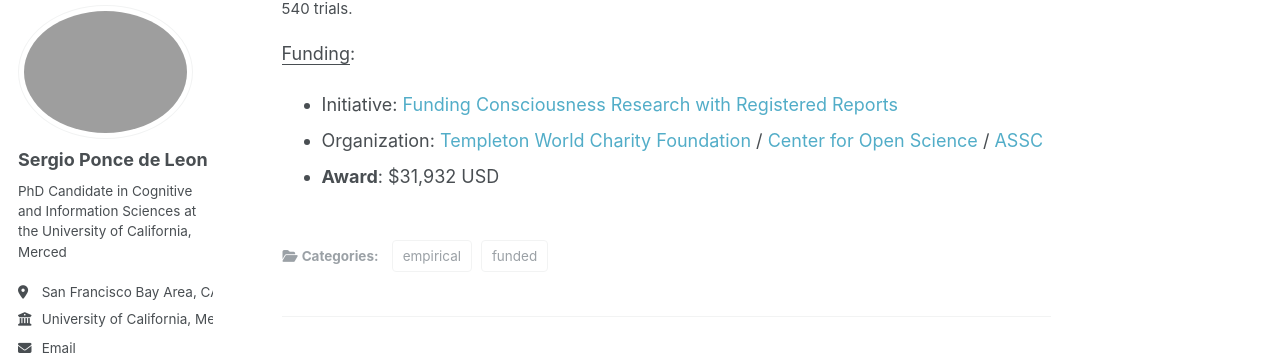
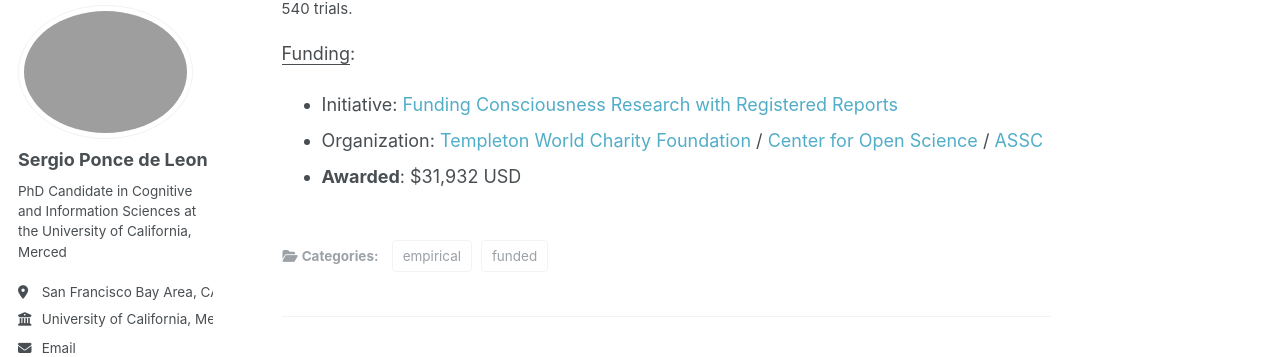
Before and after one commit to sergiopdl/sergiopdl.github.io, a Jekyll site: the page built from _projects/2025-05-08-Detecting-diferences-in-conscious-contents-using-EEG-complexity-measures.md, in a window 1280 px wide and 900 px high, scrolled down 1168 px. Shown: the part 94-451 px from the top of the window. Built offline with Jekyll 4.4.1, drawn with Linux system fonts in a browser that asks for light colours.

Commit message:
UPDATED project awarded label

```diff
--- a/_projects/2025-05-08-Detecting-diferences-in-conscious-contents-using-EEG-complexity-measures.md
+++ b/_projects/2025-05-08-Detecting-diferences-in-conscious-contents-using-EEG-complexity-measures.md
@@ -17,7 +17,7 @@ in_review:
 ipa: true
 funding_awarded: "<ul><li>Initiative: <a href='https://www.cos.io/consciousness' target='_blank'>Funding Consciousness Research with Registered Reports</a></li>
 <li>Organization: <a href='https://www.templetonworldcharity.org/' target='_blank'>Templeton World Charity Foundation</a> / <a href='https://www.cos.io/' target='_blank'>Center for Open Science</a> / <a href='https://theassc.org/' target='_blank'>ASSC</a></li>
-<li><b>Award</b>: $31,932 USD</li></ul>"
+<li><b>Awarded</b>: $31,932 USD</li></ul>"
 talks:
 posters:
 header:
```
